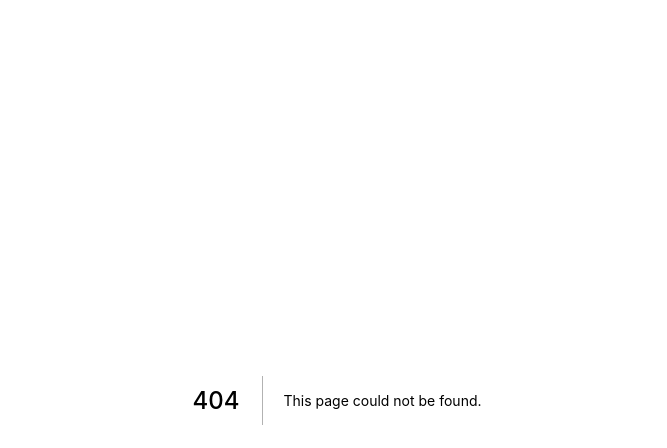
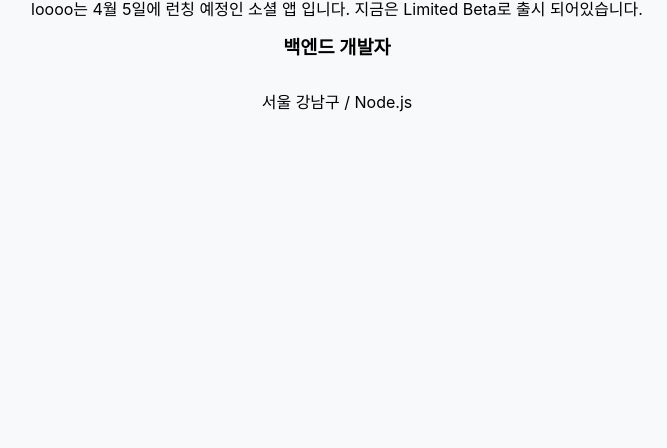
Before and after one commit to ten-thousand/frontend, a Next.js app: page /careers in a window 1280 px wide. Before the commit this address had no page. Shown: the top 448 px of the page, without its empty margins (303-970 px from the left). Built offline with nearby package versions, Linux system fonts and the light colour scheme; a web font is replaced by a local one.

Commit message:
Update app status

```diff
--- /dev/null
+++ b/pages/careers.tsx
@@ -0,0 +1,33 @@
+import Link from 'next/link';
+import React from 'react';
+import styled from 'styled-components';
+
+const Careers = () => {
+  return (
+    <Container>
+      loooo는 4월 5일에 런칭 예정인 소셜 앱 입니다. 지금은 Limited Beta로 출시 되어있습니다.
+      <Post>
+        <h3>백엔드 개발자</h3>
+        <p>서울 강남구 / Node.js</p>
+      </Post>
+    </Container>
+  );
+};
+
+export default Careers;
+
+const Container = styled.div`
+  min-height: 100vh;
+  background-color: #f8f9fa;
+  display: flex;
+  flex-direction: column;
+  align-items: center;
+`;
+
+const Post = styled.div`
+  min-height: 100vh;
+  background-color: #f8f9fa;
+  display: flex;
+  flex-direction: column;
+  align-items: center;
+`;
```
